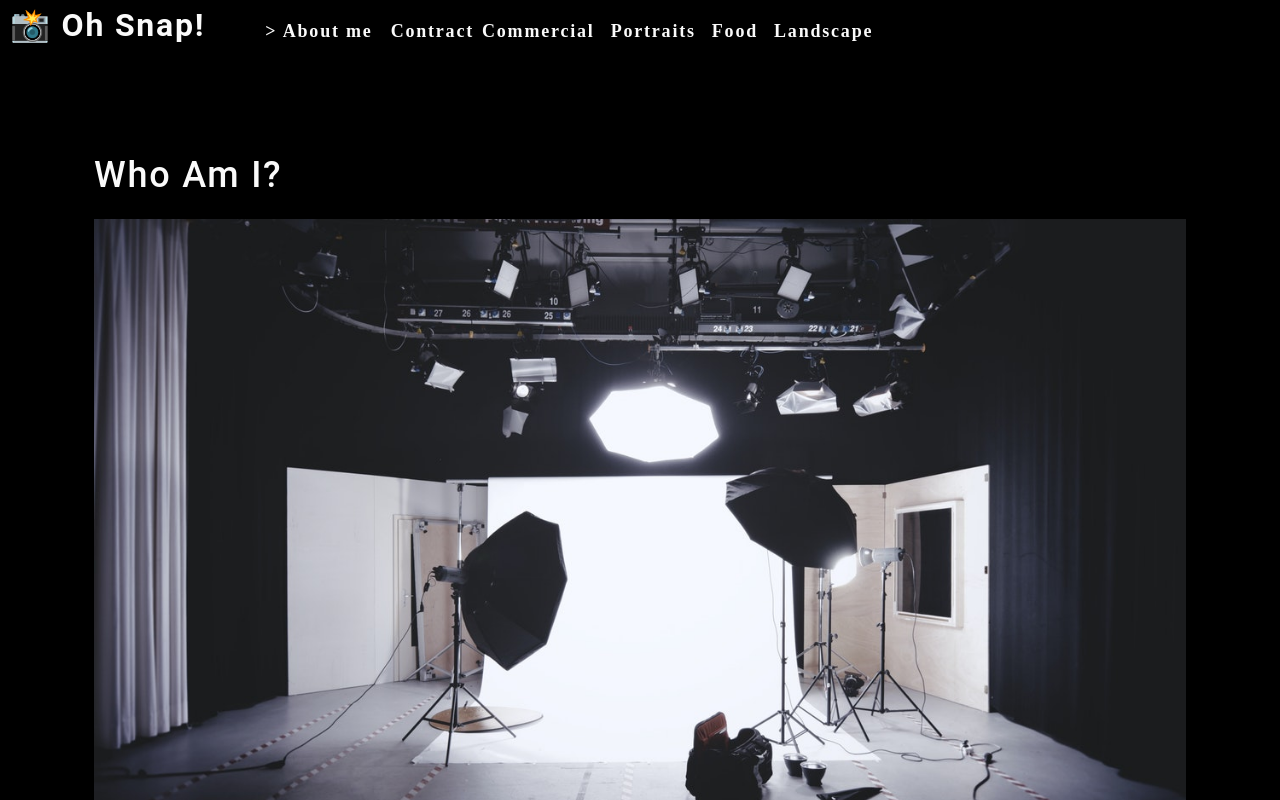
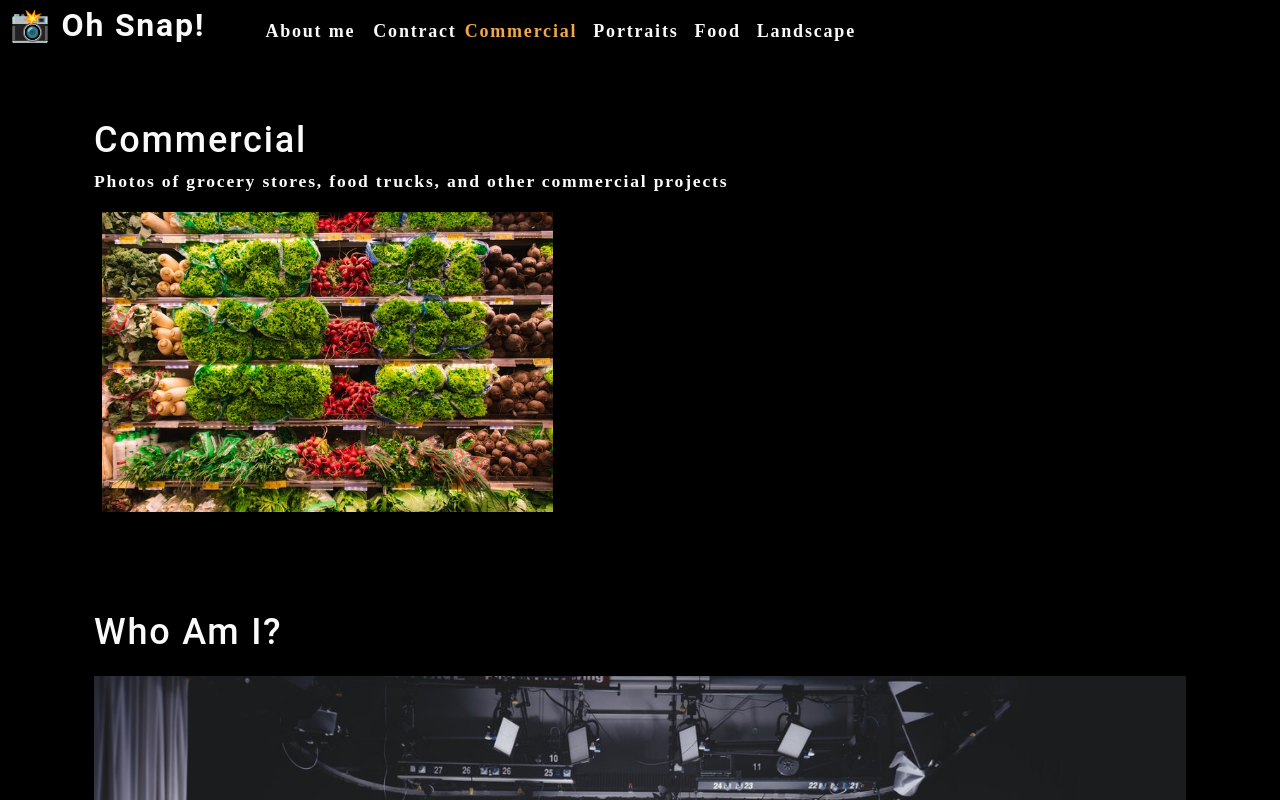
Before and after one commit to sarahwylie/photo-port, a React (Create React App) app: page / in a window 1280 px wide. Shown: the top 800 px of the page. Built offline with nearby package versions, Linux system fonts and the light colour scheme.

Commit message:
used state

```diff
--- a/src/App.js
+++ b/src/App.js
@@ -1,13 +1,28 @@
-import React from 'react';
+import React, { useState } from 'react';
 import About from './components/About'
 import Nav from './components/Nav'
+import Gallery from './components/Gallery';
 import './App.css';
 
 function App() {
+  const [categories] = useState([
+    {   name: "Commercial",
+        description: "Photos of grocery stores, food trucks, and other commercial projects"
+    },
+    { name: "Portraits", description: "Portraits of people in my life"},
+    { name: "Food", description: "Delicious delicacies"},
+    { name: "Landscape",
+description: "Fields, farmhouses, waterfalls, and the beauty of nature"},
+]);
+const [currentCategory, setCurrentCategory] = useState(categories[0]);
+
   return (
     <div>
-      <Nav></Nav>
+      <Nav categories={categories}
+      setCurrentCategory={setCurrentCategory}
+      currentCategory={currentCategory}></Nav>
       <main>
+        <Gallery></Gallery>
         <About></About>
       </main>
     </div>
--- /dev/null
+++ b/src/components/Gallery/index.js
@@ -0,0 +1,21 @@
+import React from 'react';
+import { capitalizeFirstLetter } from '../../utils/helpers';
+import photo from '../../assets/small/commercial/0.jpg';
+
+function Gallery(props) {
+const currentCategory = {
+    name: "Commercial",
+    description: "Photos of grocery stores, food trucks, and other commercial projects"
+};
+    return (
+        <section>
+            <h1>{capitalizeFirstLetter(currentCategory.name)}</h1>
+            <p>{currentCategory.description}</p>
+            <div>
+                <img src={photo} alt="Commerial Example" className="img-thumbnail mx-1"/>
+            </div>
+        </section>
+    );
+}
+
+export default Gallery;
--- a/src/components/Nav/index.js
+++ b/src/components/Nav/index.js
@@ -1,39 +1,37 @@
-import React from 'react';
+import React, { useEffect } from 'react';
+import { capitalizeFirstLetter } from '../../utils/helpers'
 
-function Nav() {
-const categories = [
-    {   name: "Commercial",
-        description: "Photos of grocery stores, food trucks, and other commercial projects"
-    },
-    { name: "Portraits", description: "Portraits of people in my life"},
-    { name: "Food", description: "Delicious delicacies"},
-    { name: "Landscape",
-description: "Fields, farmhouses, waterfalls, and the beauty of nature"},
-];
+function Nav(props) {
+    const {
+        categories=[],
+        setCurrentCategory,
+        currentCategory,
+    } = props;
 
-function categorySelected(name) {
-    console.log(`${name} clicked`)
-}
+    useEffect(() => {
+        document.title = capitalizeFirstLetter(currentCategory.name);
+    }, [currentCategory]);
+
     return (
         <header className="flex-row px-1">
             <h2>
                 <a data-testid="link" href="/">
-                    <span role="img" aria-label="camera">📸</span> Oh Snap!
+                    <span role="img" aria-label="camera">{" "}📸</span>{" "} Oh Snap!
                 </a>
             </h2>
             <nav>
                 <ul className="flex-row">
-                    <li className="mx-2">
-                        <a data-testid="about" href="#about" onClick={() => handleClick("About")}>>
+                    <li className="mx-2" >
+                        <a data-testid="about" href="#about">
                             About me
                         </a>
                     </li>
                     <li>
-                        <span onClick={() => handleClick('Contact')}>Contract</span>
+                        <span>Contract</span>
                     </li>
                     {categories.map((category) => (
-                        <li className="mx-1" key={category.name}>
-                            <span onClick={() => categorySelected(category.name)}>{category.name}</span>
+                        <li className={`mx-1 ${currentCategory.name === category.name && 'navActive'}`}>
+                            <span onClick={() => setCurrentCategory(category)}>{capitalizeFirstLetter(category.name)}</span>
                         </li>
                     ))}
                 </ul>
```
